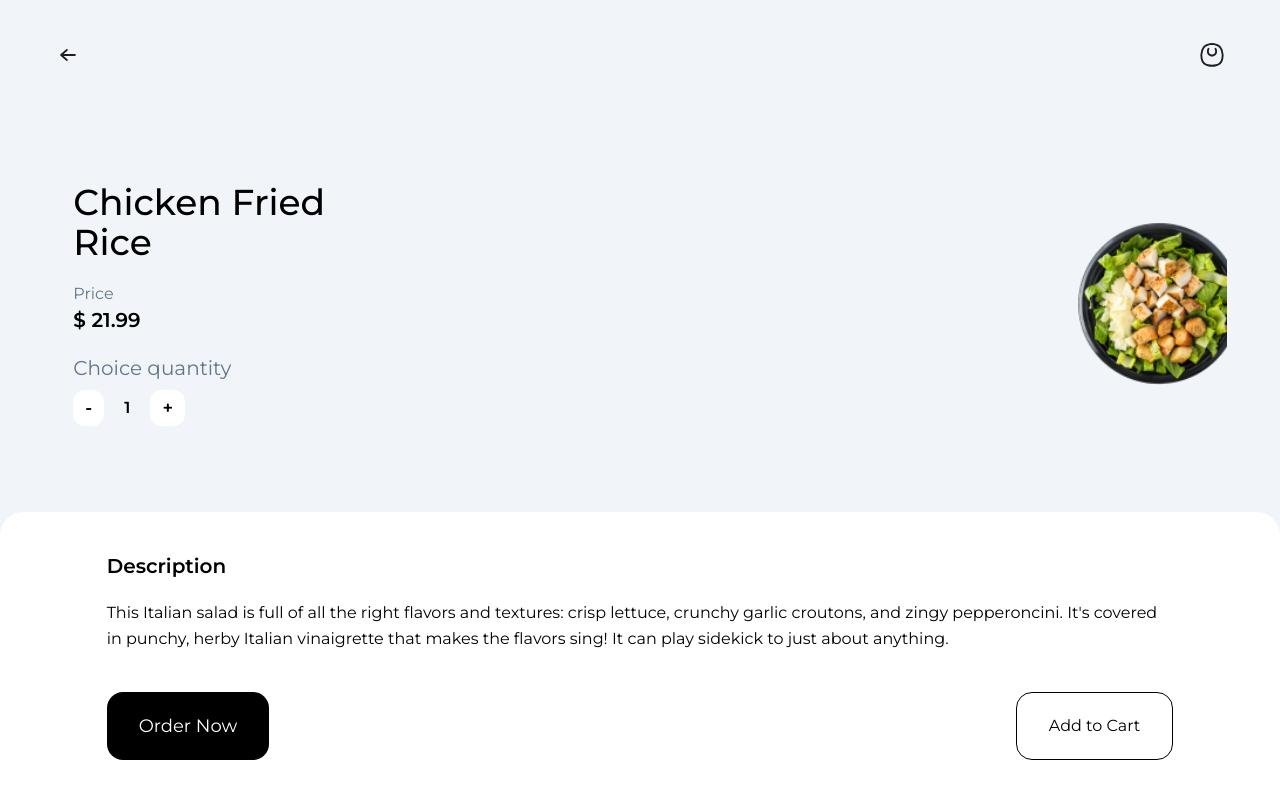
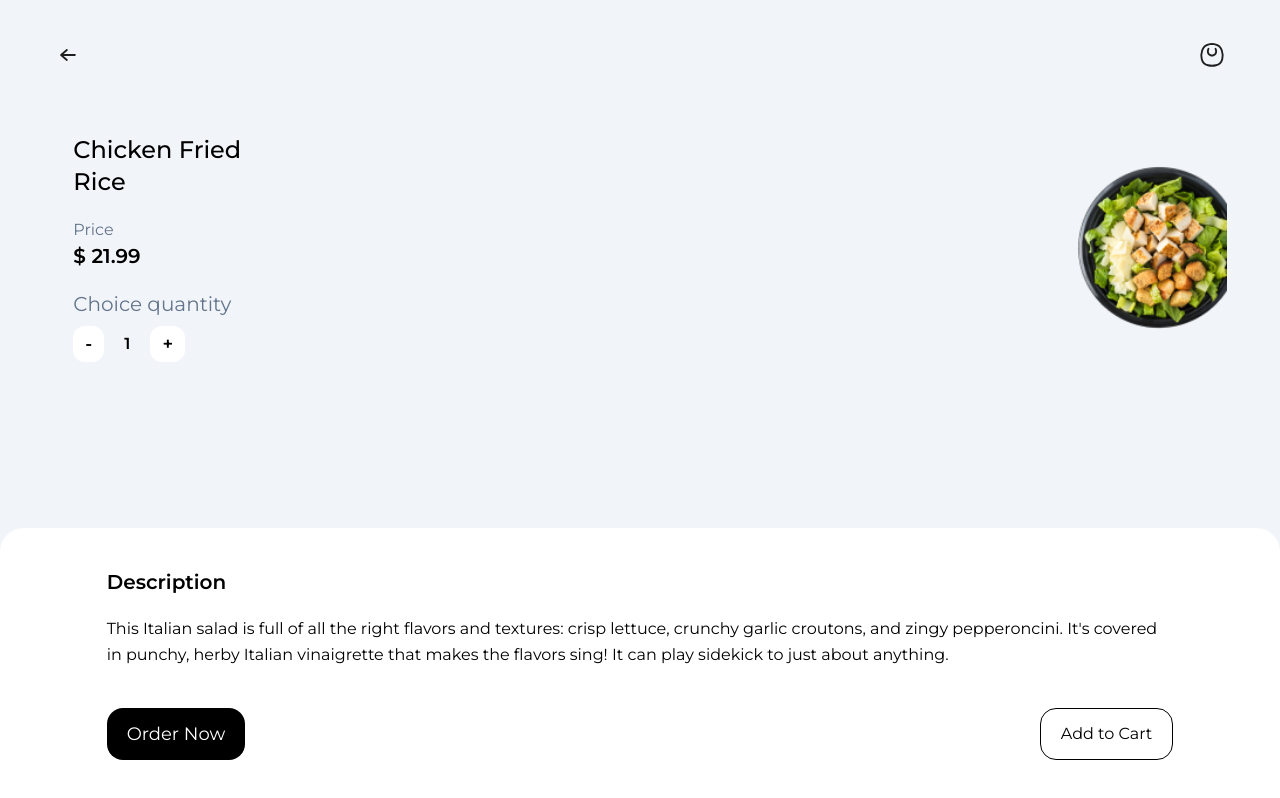
Before and after one commit to winstencoellins/nextaurant, a Next.js app: page /victuals/1 in a window 1280 px wide. Built offline with nearby package versions, Linux system fonts and the light colour scheme.

Commit message:
modify: padding victual buttons

```diff
--- a/app/victuals/[slug]/page.tsx
+++ b/app/victuals/[slug]/page.tsx
@@ -23,9 +23,9 @@ export default function FoodDetail({ params }: {params: { slug: string }}) {
                 </Link>
             </div>
 
-            <div className="my-28 flex justify-between items-center pl-5">
+            <div className="my-16 flex justify-between items-center pl-5">
                 <div>
-                    <h1 className="text-4xl font-medium w-3/4">Chicken Fried Rice</h1>
+                    <h1 className="text-2xl font-medium w-3/4">Chicken Fried Rice</h1>
                     <div className="my-5">
                         <h3 className="text-slate-500">Price</h3>
                         <p className="font-semibold text-xl">$ 21.99</p>
@@ -42,15 +42,15 @@ export default function FoodDetail({ params }: {params: { slug: string }}) {
                 <Image src={placeholder} width={150} height={300} alt='placeholder' />
             </div>
 
-            <div className="absolute bg-white bottom-0 left-0 w-screen rounded-tr-3xl rounded-tl-3xl">
+            <div className="mt-5 bg-white absolute left-0 bottom-0 rounded-tr-3xl rounded-tl-3xl">
                 <div className="w-10/12 mx-auto py-10">
                     <div className="mb-5">
                         <h1 className="font-semibold text-xl">Description</h1>
                     </div>
                     <p className="leading-relaxed">This Italian salad is full of all the right flavors and textures: crisp lettuce, crunchy garlic croutons, and zingy pepperoncini. It&apos;s covered in punchy, herby Italian vinaigrette that makes the flavors sing! It can play sidekick to just about anything.</p>
                     <div className="flex justify-between mt-10">
-                        <button className="bg-black px-8 py-5 rounded-2xl text-white text-lg">Order Now</button>
-                        <button className="border border-black px-8 py-5 rounded-2xl">Add to Cart</button>
+                        <button className="bg-black px-5 py-3 rounded-2xl text-white text-lg">Order Now</button>
+                        <button className="border border-black px-5 py-3 rounded-2xl">Add to Cart</button>
                     </div>
                 </div>
             </div>
```
